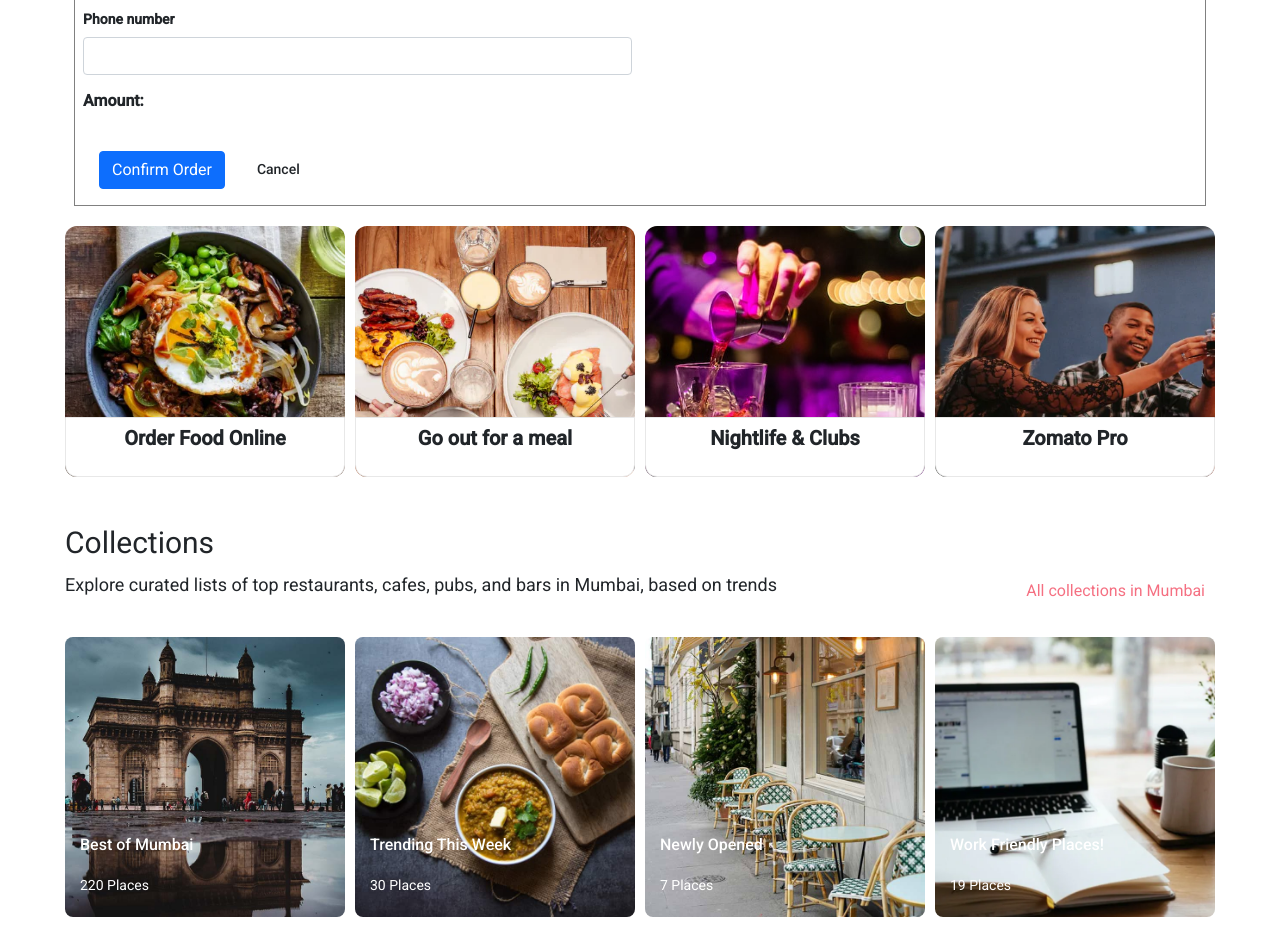
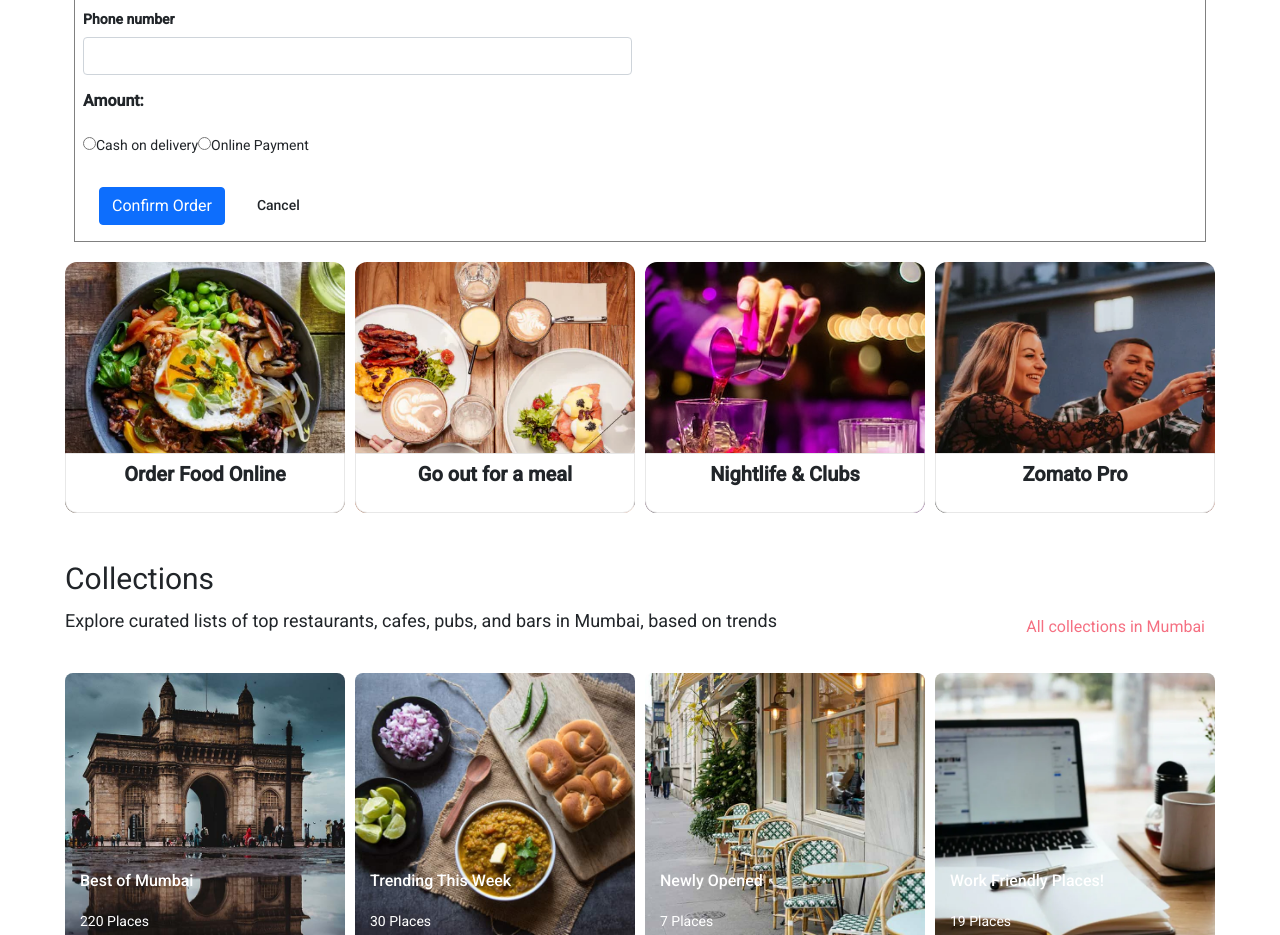
Before and after one commit to Shubha9799/Project_FO, an Angular app: page /order-now in a window 1280 px wide. Shown: the part 1020-1955 px from the top of the page. Built offline with nearby package versions, Linux system fonts and the light colour scheme.

Commit message:
added radio button and image

```diff
--- a/src/app/components/order-now/order-now.component.html
+++ b/src/app/components/order-now/order-now.component.html
@@ -27,6 +27,12 @@
     <div >
       <label class="form-label" style="font-size:medium ;"><b>Amount: {{orderamt}}</b></label>
 
+    </div>
+    <div>
+      <input type="radio" value="cash">
+      <label>Cash on delivery  </label>
+      <input type="radio" value="online">
+      <label>Online Payment</label>
 
     </div>
     <div class="col-12 ">
```
